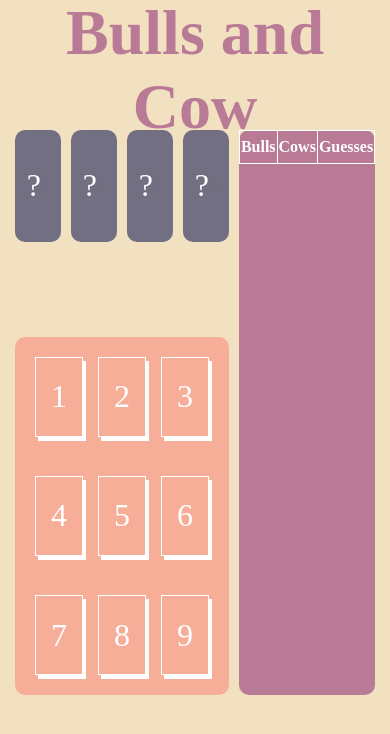
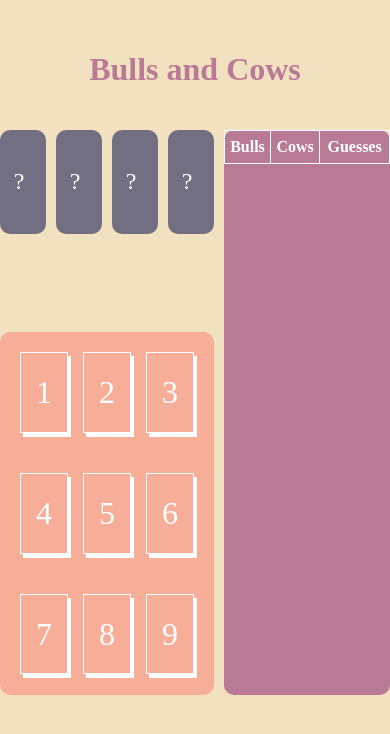
Before and after one commit to LoboRich/bulls-and-cow, a React (Create React App) app: page / in a window 390 px wide. Shown: the top 734 px of the page. Built offline with nearby package versions, Linux system fonts and the light colour scheme; a web font is replaced by a local one.

Commit message:
Improves UI

```diff
--- a/src/App.css
+++ b/src/App.css
@@ -140,3 +140,20 @@ table {
   width: 100%;
   border-collapse: collapse;
 }
+
+/*Small screens & Laptops*/
+@media only screen and (min-width: 900px) and (max-width: 1024px) {}
+/*Ipads and Tablets*/
+@media only screen and (min-width: 280px) and (max-width: 500px) {
+  .title {
+    font-size: 2rem;
+  }
+
+  .hiddenDigit::before, .showDigit {
+    font-size: 1.5rem;
+  }
+
+  .container {
+    width: 100%;
+  }
+}
--- a/src/App.js
+++ b/src/App.js
@@ -12,7 +12,7 @@ function App() {
   const [guesses, setGuess] = useState([]);
   const [status, setStatus] = useState(false);
   const [title, setTitle] = useState({
-    text: 'Bulls and Cow',
+    text: 'Bulls and Cows',
     color: '#B97A95'
   })
 
```
